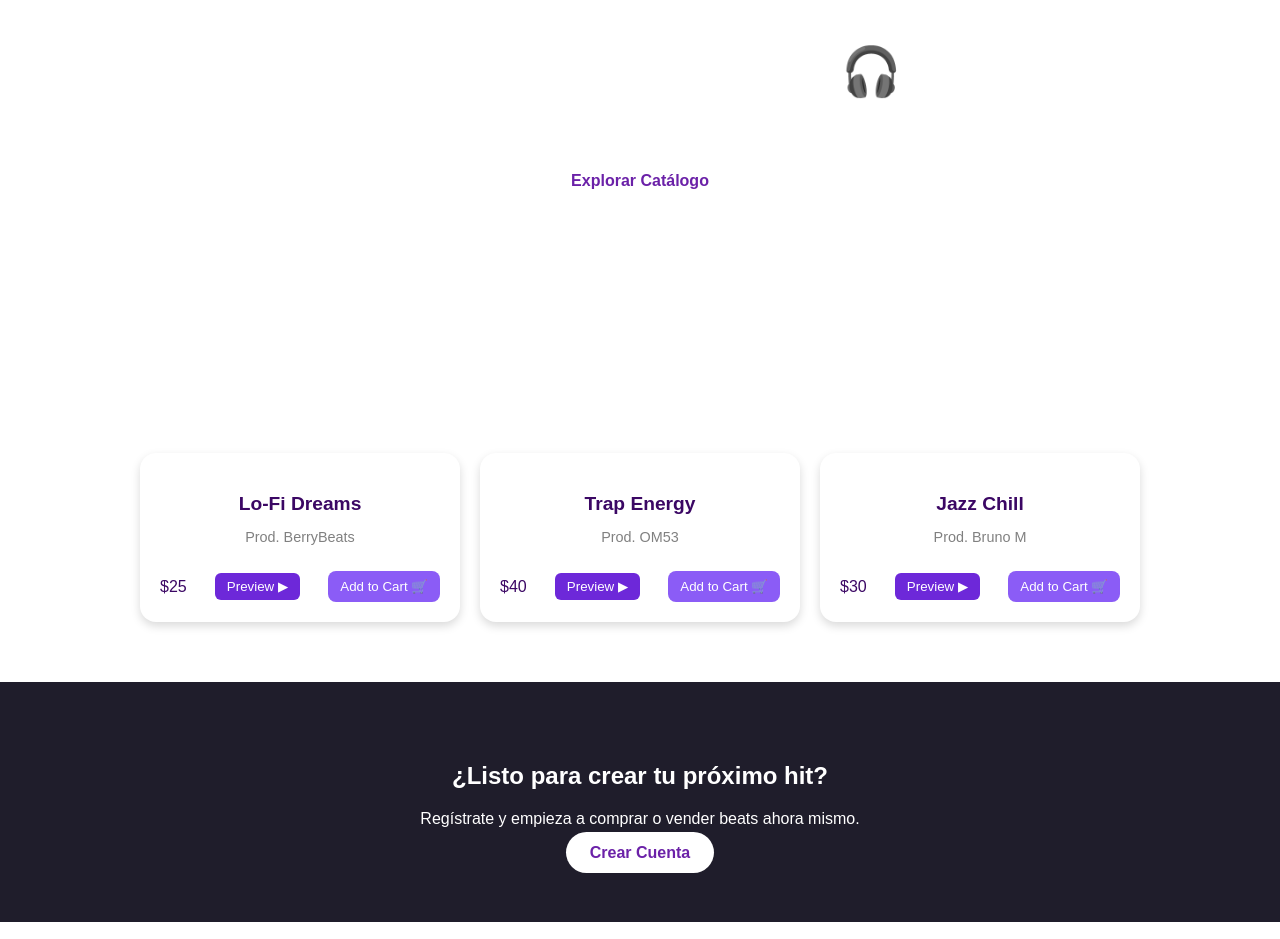
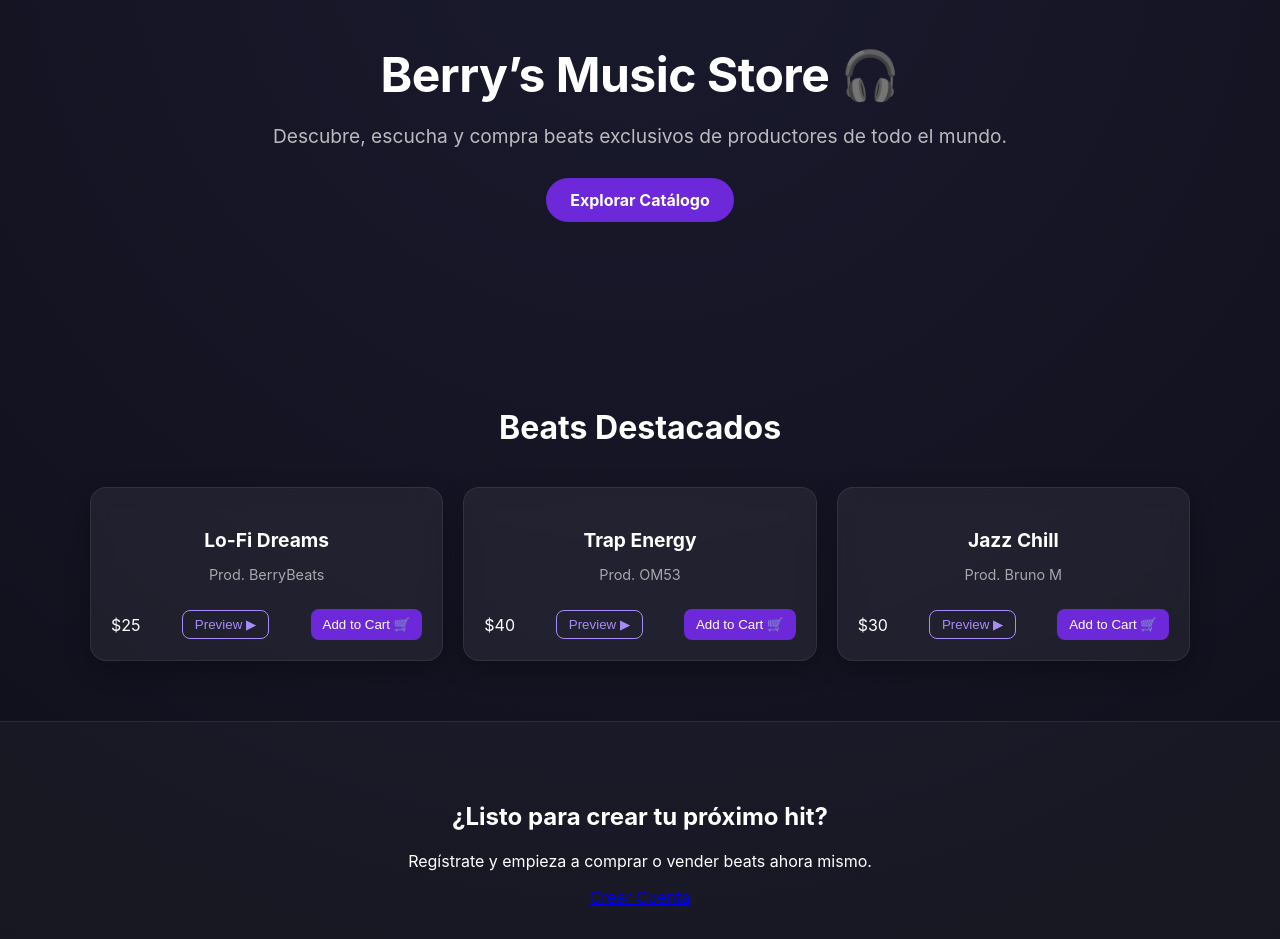
Before and after one commit to LeonBerry07/Berry-s-front, a React (Create React App) app: page / in a window 1280 px wide. Shown: the part 180-1119 px from the top of the page. Built offline with nearby package versions, Linux system fonts and the light colour scheme.

Commit message:
all-css-updated

```diff
--- a/src/App.css
+++ b/src/App.css
@@ -1,38 +1,30 @@
 .App {
-  text-align: center;
+  min-height: 100vh;
+  display: flex;
+  flex-direction: column;
+  background: transparent;
 }
 
-.App-logo {
-  height: 40vmin;
-  pointer-events: none;
+/* asegura que el contenido principal crezca bien */
+.App > div {
+  flex: 1;
 }
 
-@media (prefers-reduced-motion: no-preference) {
-  .App-logo {
-    animation: App-logo-spin infinite 20s linear;
-  }
+/* ELIMINAMOS estilos viejos de CRA que ya no usás */
+.App-logo {
+  display: none;
 }
 
 .App-header {
-  background-color: #282c34;
-  min-height: 100vh;
-  display: flex;
-  flex-direction: column;
-  align-items: center;
-  justify-content: center;
-  font-size: calc(10px + 2vmin);
-  color: white;
+  display: none;
 }
 
 .App-link {
-  color: #61dafb;
+  color: inherit;
 }
 
-@keyframes App-logo-spin {
-  from {
-    transform: rotate(0deg);
-  }
-  to {
-    transform: rotate(360deg);
-  }
+/* opcional: transición global suave */
+* {
+  box-sizing: border-box;
+  transition: background 0.2s ease, color 0.2s ease;
 }
--- a/src/components/BeatCard/BeatCard.css
+++ b/src/components/BeatCard/BeatCard.css
@@ -1,29 +1,35 @@
 .beat-card {
-  background: white;
-  color: #3b0764;
+  background: rgba(255, 255, 255, 0.06);
+  color: white;
   border-radius: 16px;
   padding: 20px;
-  box-shadow: 0 4px 10px rgba(0, 0, 0, 0.15);
+  border: 1px solid rgba(255, 255, 255, 0.08);
+  box-shadow: 0 8px 25px rgba(0, 0, 0, 0.25);
   display: flex;
   flex-direction: column;
   justify-content: space-between;
-  transition: transform 0.2s;
+  transition: transform 0.25s ease, box-shadow 0.25s ease;
+  backdrop-filter: blur(10px);
 }
 
 .beat-card:hover {
-  transform: scale(1.05);
+  transform: translateY(-6px);
+  box-shadow: 0 12px 35px rgba(0, 0, 0, 0.35);
 }
 
+/* INFO */
 .beat-info h3 {
   font-size: 1.2rem;
   margin-bottom: 6px;
+  color: white;
 }
 
 .beat-info p {
   font-size: 0.9rem;
-  color: gray;
+  color: rgba(255, 255, 255, 0.6);
 }
 
+/* FOOTER */
 .beat-footer {
   display: flex;
   justify-content: space-between;
@@ -31,46 +37,39 @@
   margin-top: 12px;
 }
 
+/* PREVIEW (acción secundaria) */
 .btn-preview {
-  background: #6d28d9;
-  color: white;
+  background: transparent;
+  border: 1px solid #a78bfa;
+  color: #a78bfa;
   padding: 6px 12px;
-  border-radius: 6px;
-  border: none;
+  border-radius: 8px;
   cursor: pointer;
+  transition: 0.2s;
 }
 
 .btn-preview:hover {
-  background: #5b21b6;
+  background: #a78bfa;
+  color: black;
 }
 
-.btn-secondary {
-  background: white;
-  color: #6b21a8;
-  padding: 12px 24px;
-  border-radius: 50px;
-  text-decoration: none;
-  font-weight: bold;
-}
-
-.btn-secondary:hover {
-  background: #f3f3f3;
-}
-
-.btn-cart:disabled {
-  opacity: 0.7;
-  cursor: not-allowed;
-}
-
+/* CART (acción principal) */
 .btn-cart {
-  background: #8b5cf6;
+  background: #6d28d9;
   color: white;
   border: none;
   padding: 8px 12px;
   border-radius: 8px;
   cursor: pointer;
+  transition: 0.2s;
 }
 
 .btn-cart:hover {
-  opacity: 0.9;
+  background: #8b5cf6;
 }
+
+/* disabled (lo mantenemos pero más limpio) */
+.btn-cart:disabled {
+  opacity: 0.5;
+  cursor: not-allowed;
+}
--- a/src/components/Catalogue/Catalogue.css
+++ b/src/components/Catalogue/Catalogue.css
@@ -1,10 +1,11 @@
 .catalogue {
-  background: linear-gradient(to right, #8b5cf6, #3b82f6);
+  background: radial-gradient(circle at top, #1a1a2e, #0f0f1a);
   color: white;
   min-height: 100vh;
-  font-family: Arial, sans-serif;
+  font-family: "Inter", system-ui, sans-serif;
 }
 
+/* HERO */
 .hero {
   text-align: center;
   padding: 100px 20px;
@@ -19,73 +20,89 @@
 .hero p {
   font-size: 1.2rem;
   margin-bottom: 30px;
+  color: rgba(255, 255, 255, 0.7);
 }
 
+/* botón principal */
 .btn-primary {
-  background: white;
-  color: #6b21a8;
+  background: #6d28d9;
+  color: white;
   padding: 12px 24px;
   border-radius: 50px;
   text-decoration: none;
   font-weight: bold;
+  transition: 0.2s;
+  display: inline-block;
 }
 
 .btn-primary:hover {
-  background: #f3f3f3;
+  background: #8b5cf6;
+  transform: scale(1.05);
 }
 
-.catalog-nav{
-display:flex;
-justify-content:center;
-gap:20px;
-padding:30px;
+/* NAV CATEGORÍAS */
+.catalog-nav {
+  display: flex;
+  justify-content: center;
+  gap: 20px;
+  padding: 30px;
+  flex-wrap: wrap;
 }
 
-.category-btn{
-width:180px;
-height:120px;
-border:none;
-border-radius:10px;
-color:white;
-font-size:18px;
-font-weight:bold;
-cursor:pointer;
+/* BOTONES CATEGORÍA */
+.category-btn {
+  width: 180px;
+  height: 120px;
+  border: 1px solid rgba(255, 255, 255, 0.1);
+  border-radius: 12px;
 
-background-size:cover;
-background-position:center;
+  color: white;
+  font-size: 18px;
+  font-weight: bold;
+  cursor: pointer;
 
-display:flex;
-align-items:center;
-justify-content:center;
+  background-size: cover;
+  background-position: center;
 
-text-shadow:0 0 8px black;
+  display: flex;
+  align-items: center;
+  justify-content: center;
+
+  text-shadow: 0 0 10px rgba(0, 0, 0, 0.9);
+
+  transition: transform 0.25s ease, box-shadow 0.25s ease;
+  position: relative;
+  overflow: hidden;
 }
 
-.category-btn:hover{
-transform:scale(1.05);
-transition:0.2s;
+/* overlay oscuro para mejorar legibilidad */
+.category-btn::before {
+  content: "";
+  position: absolute;
+  inset: 0;
+  background: rgba(0, 0, 0, 0.35);
 }
 
-.new{
-background-image:url(https://unreal-music.com/wp-content/uploads/2023/04/LoFi-1024x538.jpg);
+.category-btn span {
+  position: relative;
+  z-index: 1;
 }
 
-.top{
-background-image:url("https://unreal-music.com/wp-content/uploads/2023/04/LoFi-1024x538.jpg");
+.category-btn:hover {
+  transform: scale(1.06);
+  box-shadow: 0 10px 25px rgba(0, 0, 0, 0.4);
 }
 
-.lofi{
-background-image:url(https://unreal-music.com/wp-content/uploads/2023/04/LoFi-1024x538.jpg);
+/* IMÁGENES */
+.new,
+.top,
+.lofi,
+.ambient,
+.all {
+  background-image: url(https://unreal-music.com/wp-content/uploads/2023/04/LoFi-1024x538.jpg);
 }
 
-.ambient{
-background-image:url(https://unreal-music.com/wp-content/uploads/2023/04/LoFi-1024x538.jpg);
-}
-
-.all{
-background-image:url(https://unreal-music.com/wp-content/uploads/2023/04/LoFi-1024x538.jpg);
-}
-
+/* FEATURED */
 .featured {
   padding: 60px 20px;
   text-align: center;
@@ -96,16 +113,19 @@ background-image:url(https://unreal-music.com/wp-content/uploads/2023/04/LoFi-10
   margin-bottom: 40px;
 }
 
+/* GRID */
 .beat-grid {
   display: grid;
   grid-template-columns: repeat(auto-fit, minmax(240px, 1fr));
   gap: 20px;
-  max-width: 1000px;
+  max-width: 1100px;
   margin: 0 auto;
 }
 
+/* CTA */
 .cta {
-  background: #1f1d2b;
+  background: rgba(255, 255, 255, 0.03);
+  border-top: 1px solid rgba(255, 255, 255, 0.08);
   padding: 60px 20px;
   text-align: center;
 }
--- a/src/components/Home/Home.css
+++ b/src/components/Home/Home.css
@@ -1,39 +1,47 @@
 .home {
-  background: linear-gradient(to right, #6d28d9);
+  background: radial-gradient(circle at top, #1a1a2e, #0f0f1a);
   color: white;
   min-height: 100vh;
-  font-family: Arial, sans-serif;
+  font-family: "Inter", system-ui, sans-serif;
 }
 
+/* HERO */
 .hero {
   text-align: center;
-  padding: 100px 20px;
+  padding: 110px 20px;
 }
 
 .hero h1 {
-  font-size: 3rem;
-  font-weight: bold;
+  font-size: 3.2rem;
+  font-weight: 700;
   margin-bottom: 20px;
+  letter-spacing: -0.5px;
 }
 
 .hero p {
   font-size: 1.2rem;
   margin-bottom: 30px;
+  color: rgba(255, 255, 255, 0.7);
 }
 
+/* botón principal */
 .btn-primary {
-  background: white;
-  color: #6b21a8;
-  padding: 12px 24px;
+  background: #6d28d9;
+  color: white;
+  padding: 12px 26px;
   border-radius: 50px;
   text-decoration: none;
   font-weight: bold;
+  display: inline-block;
+  transition: 0.2s;
 }
 
 .btn-primary:hover {
-  background: #f3f3f3;
+  background: #8b5cf6;
+  transform: scale(1.05);
 }
 
+/* FEATURED */
 .featured {
   padding: 60px 20px;
   text-align: center;
@@ -44,16 +52,19 @@
   margin-bottom: 40px;
 }
 
+/* GRID */
 .beat-grid {
   display: grid;
   grid-template-columns: repeat(auto-fit, minmax(240px, 1fr));
   gap: 20px;
-  max-width: 1000px;
+  max-width: 1100px;
   margin: 0 auto;
 }
 
+/* CTA */
 .cta {
-  background: #1f1d2b;
-  padding: 60px 20px;
+  background: rgba(255, 255, 255, 0.03);
+  border-top: 1px solid rgba(255, 255, 255, 0.08);
+  padding: 70px 20px;
   text-align: center;
 }
--- a/src/components/NavBar/NavBar.css
+++ b/src/components/NavBar/NavBar.css
@@ -2,47 +2,69 @@
   display: flex;
   justify-content: space-between;
   align-items: center;
+
   padding: 1rem 2rem;
-  background-color: #1f1f1f;
+
+  background: rgba(15, 15, 25, 0.6);
+  backdrop-filter: blur(12px);
+
+  border-bottom: 1px solid rgba(255, 255, 255, 0.08);
+
+  position: sticky;
+  top: 0;
+  z-index: 1000;
 }
 
+/* LOGO */
 .navbar-logo {
   font-size: 1.5rem;
   font-weight: bold;
-  color:#ffffff;
+  color: #ffffff;
+  letter-spacing: 0.5px;
 }
 
-.navbar a:hover {
-  /* color: #ff6b81; */
-  color: #b1b1b1;
-}
-
+/* LINKS */
 .navbar-links {
   list-style: none;
   display: flex;
   gap: 1.5rem;
+  align-items: center;
 }
 
 .navbar-links li a {
   text-decoration: none;
-  color: white;
-  transition: color 0.2s;
+  color: rgba(255, 255, 255, 0.8);
+  transition: 0.2s;
 }
 
 .navbar-links li a:hover {
-  /* color: #ff6b81; */
-  color: #b1b1b1;
+  color: #a78bfa;
 }
 
+/* HOVER GENERAL */
+.navbar a:hover {
+  color: #a78bfa;
+}
+
+/* BOTÓN LOGOUT */
 .navbar-links button {
-  background: #ef4444;
-  border: none;
-  color: white;
-  padding: 6px 10px;
-  border-radius: 6px;
+  background: transparent;
+  border: 1px solid #ef4444;
+  color: #ef4444;
+
+  padding: 6px 12px;
+  border-radius: 8px;
+
   cursor: pointer;
+  transition: 0.2s;
 }
 
 .navbar-links button:hover {
-  opacity: 0.8;
+  background: #ef4444;
+  color: white;
 }
+
+/* LINK ACTIVO VISUAL (opcional si luego usas NavLink) */
+.navbar-links li a.active {
+  color: #a78bfa;
+}
--- a/src/components/Orders/Orders.css
+++ b/src/components/Orders/Orders.css
@@ -2,12 +2,25 @@
   padding: 40px;
   color: white;
   min-height: 100vh;
-  background: linear-gradient(to right, #111, #222);
+
+  background: radial-gradient(circle at top, #1a1a2e, #0f0f1a);
 }
 
+/* CARD DE ORDEN */
 .order-card {
-  background: #1f1f1f;
+  background: rgba(255, 255, 255, 0.05);
+  border: 1px solid rgba(255, 255, 255, 0.08);
+
   padding: 20px;
   margin-top: 20px;
-  border-radius: 10px;
+  border-radius: 12px;
+
+  backdrop-filter: blur(10px);
+
+  transition: transform 0.2s ease, box-shadow 0.2s ease;
 }
+
+.order-card:hover {
+  transform: translateY(-4px);
+  box-shadow: 0 10px 25px rgba(0, 0, 0, 0.3);
+}
--- a/src/components/Success/Success.css
+++ b/src/components/Success/Success.css
@@ -7,15 +7,41 @@
   gap: 20px;
   padding: 40px;
   text-align: center;
+
   color: white;
-  background: linear-gradient(to right, #111, #222);
+
+  background: radial-gradient(circle at top, #1a1a2e, #0f0f1a);
 }
 
+/* TÍTULO (si lo tenés en el JSX) */
+.success-container h1 {
+  font-size: 2.2rem;
+  font-weight: bold;
+  margin-bottom: 10px;
+}
+
+/* TEXTO SECUNDARIO */
+.success-container p {
+  color: rgba(255, 255, 255, 0.7);
+  max-width: 400px;
+  line-height: 1.5;
+}
+
+/* BOTÓN */
 .success-button {
-  background: #8b5cf6;
+  background: #6d28d9;
   color: white;
   text-decoration: none;
-  padding: 12px 24px;
-  border-radius: 8px;
+
+  padding: 12px 26px;
+  border-radius: 10px;
+
   font-weight: bold;
+
+  transition: 0.2s ease;
 }
+
+.success-button:hover {
+  background: #8b5cf6;
+  transform: scale(1.05);
+}
--- a/src/index.css
+++ b/src/index.css
@@ -1,13 +1,24 @@
 body {
   margin: 0;
-  font-family: -apple-system, BlinkMacSystemFont, 'Segoe UI', 'Roboto', 'Oxygen',
-    'Ubuntu', 'Cantarell', 'Fira Sans', 'Droid Sans', 'Helvetica Neue',
-    sans-serif;
+  font-family: "Inter", system-ui, -apple-system, Segoe UI, Roboto, Arial, sans-serif;
+  background: radial-gradient(circle at top, #1a1a2e, #0f0f1a);
+  color: white;
   -webkit-font-smoothing: antialiased;
   -moz-osx-font-smoothing: grayscale;
 }
 
+/* mejora de selección de texto */
+::selection {
+  background: #6d28d9;
+  color: white;
+}
+
+/* evita scroll horizontal accidental */
+html, body {
+  overflow-x: hidden;
+}
+
+/* base de código (lo dejamos pero más limpio) */
 code {
-  font-family: source-code-pro, Menlo, Monaco, Consolas, 'Courier New',
-    monospace;
+  font-family: ui-monospace, SFMono-Regular, Menlo, Monaco, Consolas, "Courier New", monospace;
 }
```
Also changed, not shown: src/components/Cart/Cart.css (+50 -16 lines), src/components/Checkout/Checkout.css (+48 -9 lines), src/components/Login/Login.css (+50 -30 lines).
